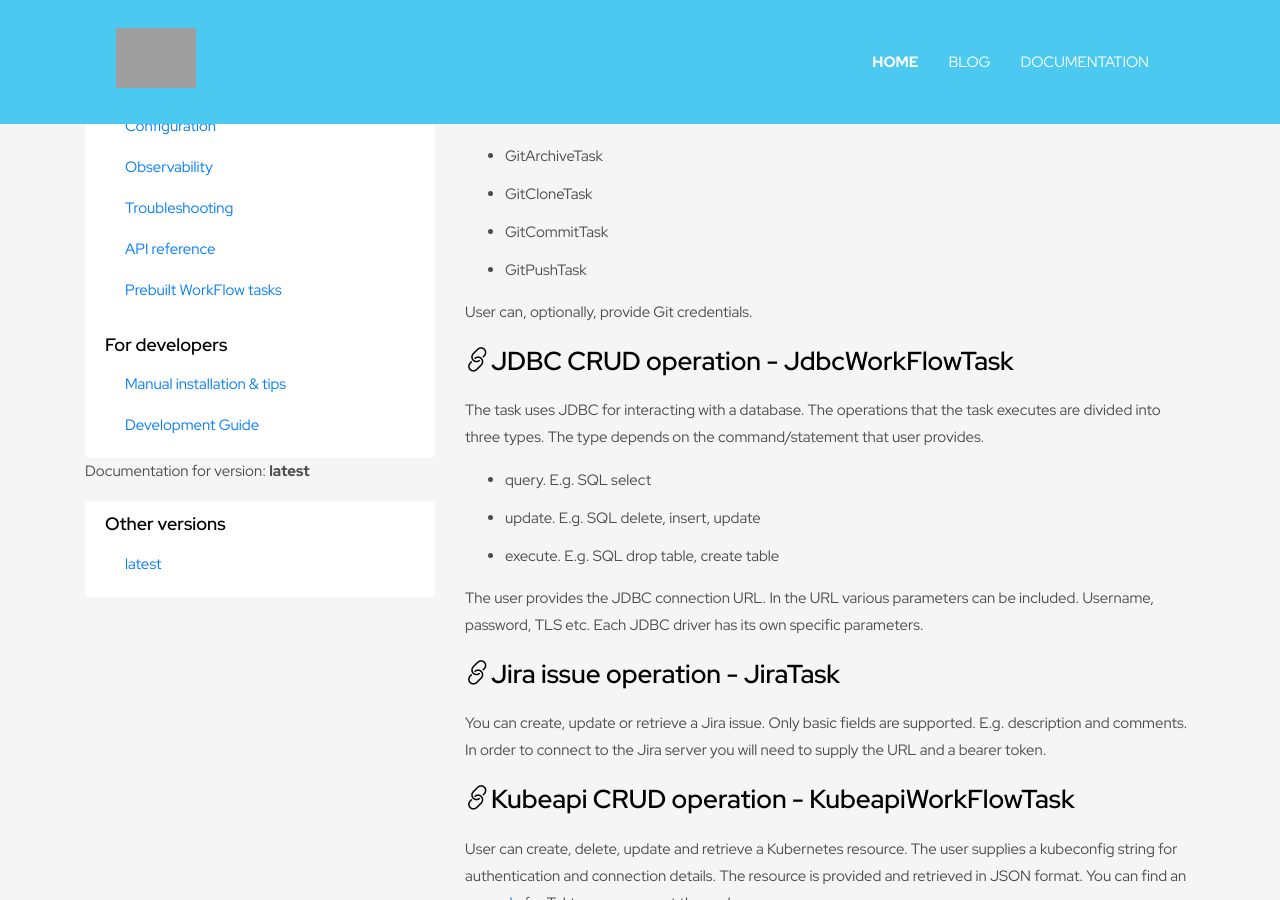
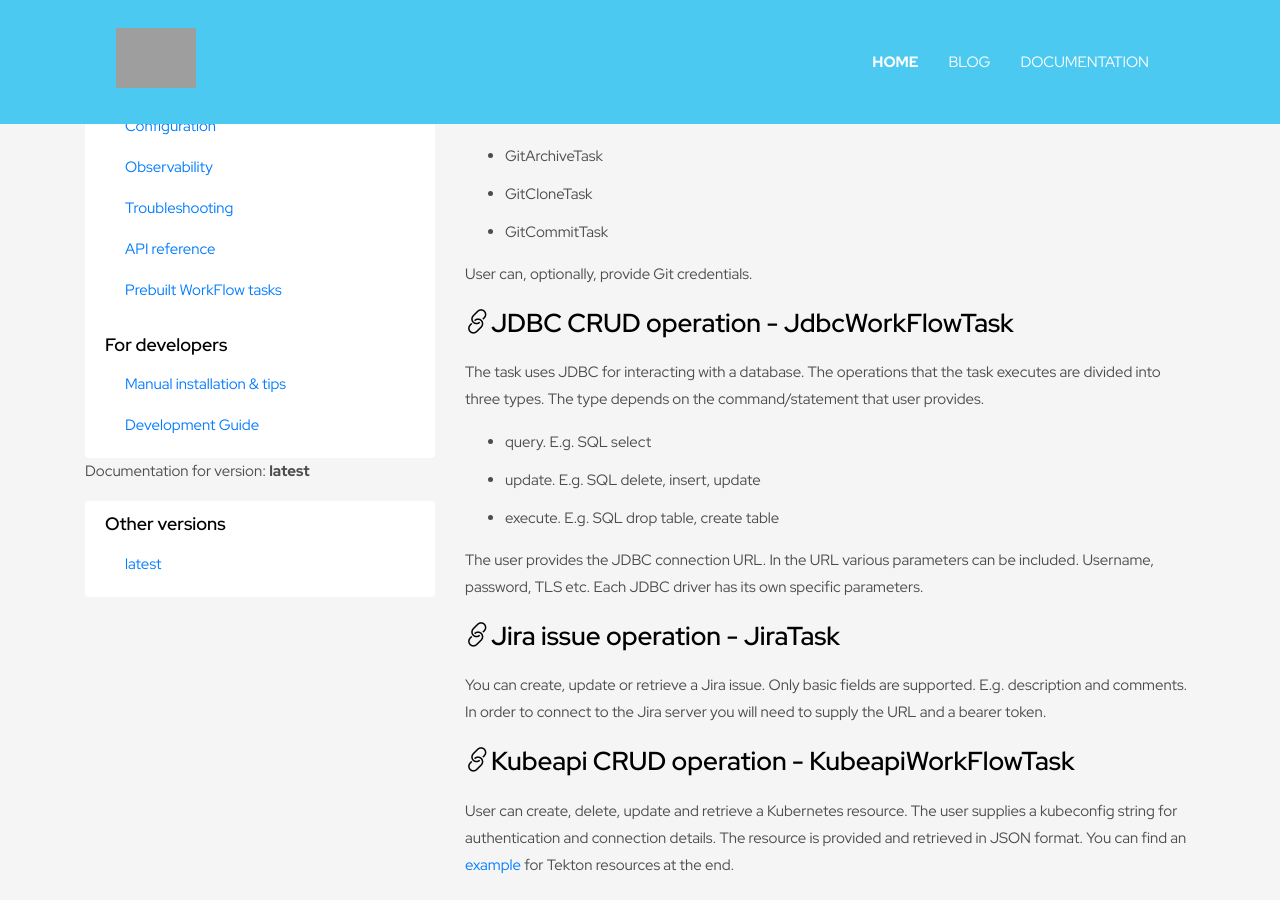
Before and after one commit to parodos-dev/parodos-dev.github.io, a Jekyll site: the page built from documentation/latest/operations/prebuilt.md, in a window 1280 px wide and 900 px high, scrolled down 614 px. Built offline with Jekyll 4.4.1, drawn with Linux system fonts in a browser that asks for light colours; a script that is not in the unit is left out; grey boxes are pictures that could not be loaded.

Commit message:
fix duplicate GitPushTask in documentation
Signed-off-by: Yaron Dayagi <ydayagi@redhat.com>

```diff
--- a/documentation/latest/operations/prebuilt.md
+++ b/documentation/latest/operations/prebuilt.md
@@ -31,7 +31,6 @@ We have a collection of Git operation tasks:
 - GitArchiveTask
 - GitCloneTask
 - GitCommitTask
-- GitPushTask
 
 User can, optionally, provide Git credentials.
 
```
